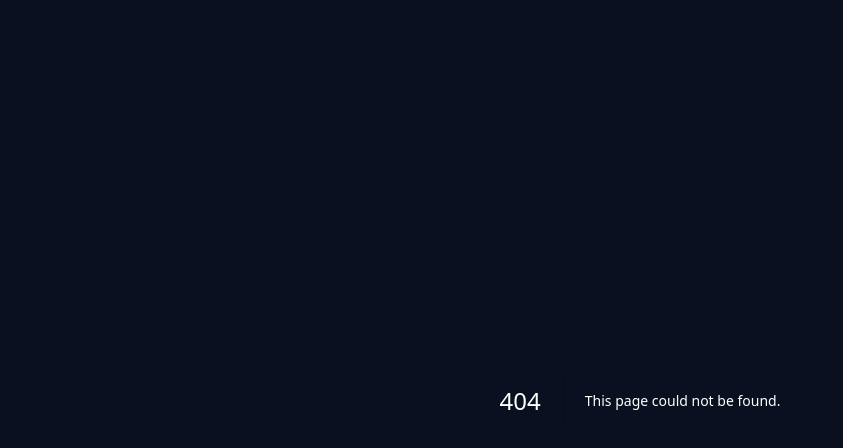
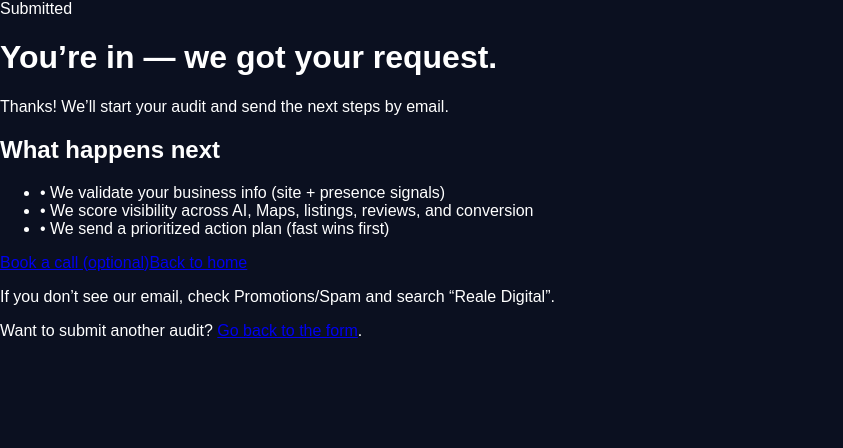
Before and after one commit to realedigitalventures-agency/reale-digital-revenue, a Next.js app: page /audit-form/thanks in a window 1280 px wide. Before the commit this address had no page. Shown: the top 448 px of the page, without its empty margins (0-843 px from the left). Built offline with nearby package versions, Linux system fonts and the light colour scheme.

Commit message:
Create page.tsx

```diff
--- /dev/null
+++ b/app/audit-form/thanks/page.tsx
@@ -0,0 +1,75 @@
+// app/audit-form/thanks/page.tsx
+import Link from "next/link";
+import { Container, Badge, Button } from "@/components/ui";
+
+export const metadata = {
+  title: "Audit Request Received | Reale Digital",
+  description: "Thanks for requesting your Free AI Visibility Audit.",
+};
+
+export default function AuditThanksPage({
+  searchParams,
+}: {
+  searchParams?: Record<string, string | string[] | undefined>;
+}) {
+  const name =
+    typeof searchParams?.name === "string" ? searchParams?.name : undefined;
+  const business =
+    typeof searchParams?.business === "string" ? searchParams?.business : undefined;
+
+  return (
+    <main className="py-14 md:py-20">
+      <Container>
+        <div className="flex flex-col gap-6">
+          <Badge>Submitted</Badge>
+
+          <h1 className="text-4xl md:text-5xl font-bold">
+            You’re in — we got your request.
+          </h1>
+
+          <p className="text-muted text-lg max-w-3xl">
+            {name ? `Thanks, ${name}! ` : "Thanks! "}
+            {business ? (
+              <>
+                We’ll start reviewing <span className="font-semibold text-foreground">{business}</span> and
+                send the next steps by email.
+              </>
+            ) : (
+              <>We’ll start your audit and send the next steps by email.</>
+            )}
+          </p>
+
+          <div className="rounded-3xl border border-border/60 bg-panel/40 p-6 md:p-8">
+            <h2 className="text-2xl font-bold">What happens next</h2>
+            <ul className="mt-4 space-y-2 text-muted">
+              <li>• We validate your business info (site + presence signals)</li>
+              <li>• We score visibility across AI, Maps, listings, reviews, and conversion</li>
+              <li>• We send a prioritized action plan (fast wins first)</li>
+            </ul>
+
+            <div className="mt-6 flex flex-col sm:flex-row gap-3">
+              <Button href="/book" variant="primary">
+                Book a call (optional)
+              </Button>
+              <Button href="/" variant="secondary">
+                Back to home
+              </Button>
+            </div>
+
+            <p className="text-xs text-muted mt-4">
+              If you don’t see our email, check Promotions/Spam and search “Reale Digital”.
+            </p>
+          </div>
+
+          <p className="text-sm text-muted">
+            Want to submit another audit?{" "}
+            <Link className="underline" href="/audit-form">
+              Go back to the form
+            </Link>
+            .
+          </p>
+        </div>
+      </Container>
+    </main>
+  );
+}
```
